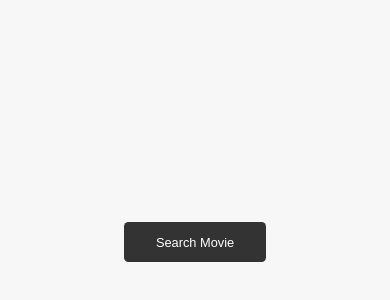
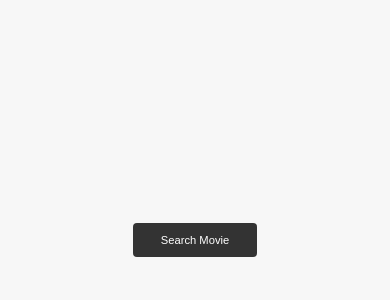
Before and after one commit to gcepinska/MovieSearcher, a plain HTML site: page index.html in a window 390 px wide. Shown: the part 196-496 px from the top of the page. Drawn offline with Linux system fonts and the light colour scheme.

Commit message:
queries new

```diff
--- a/queries.css
+++ b/queries.css
@@ -33,6 +33,6 @@
 
 @media (max-width: 31em) {
   html {
-    font-size: 40%;
+    font-size: 35%;
   }
 }
```
